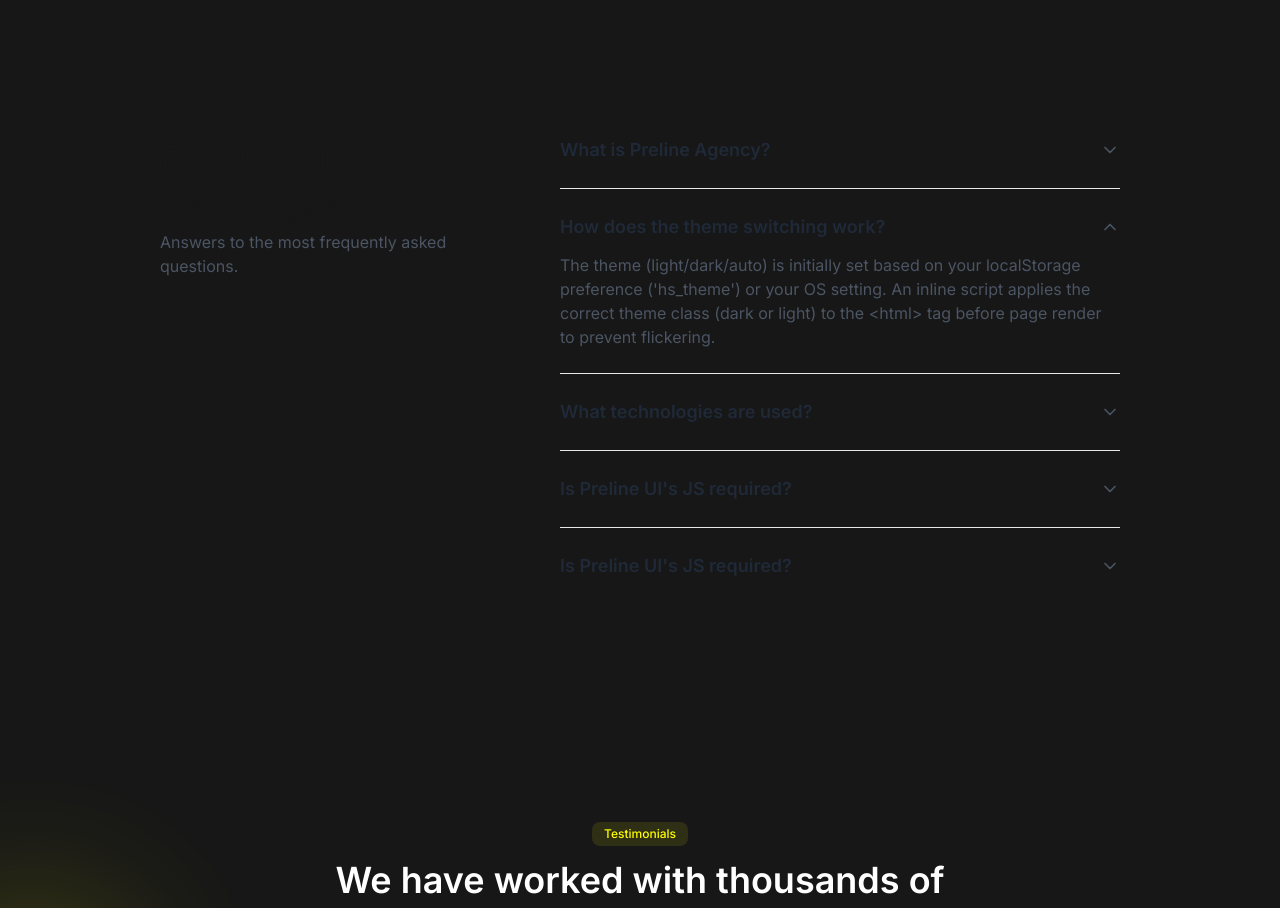
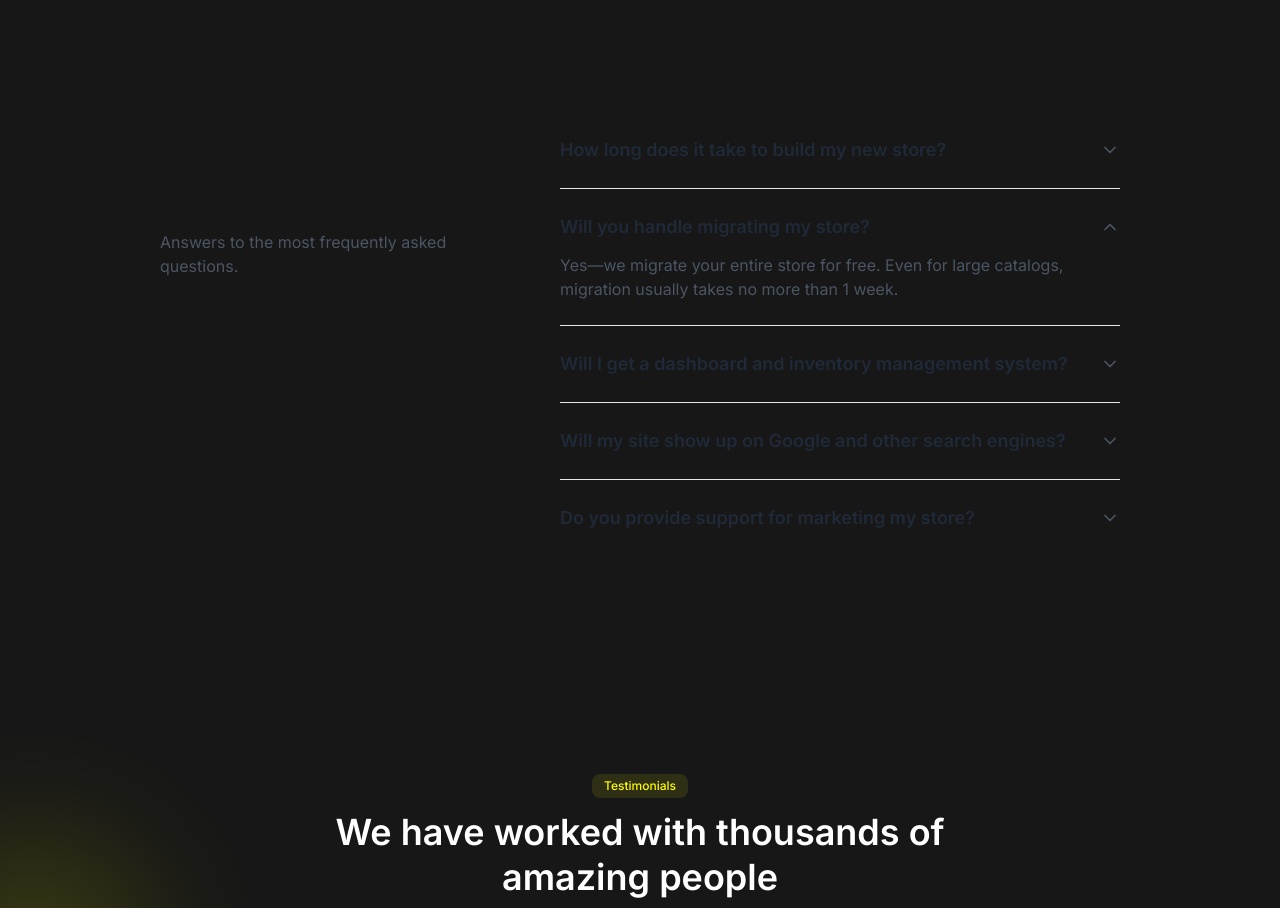
Before and after one commit to sabari245/zynex-final, a Next.js app: page / in a window 1280 px wide. Shown: the part 4260-5168 px from the top of the page. Built offline with nearby package versions, Linux system fonts and the light colour scheme.

Commit message:
updated the faq section

```diff
--- a/components/FAQAccordion.tsx
+++ b/components/FAQAccordion.tsx
@@ -17,33 +17,33 @@
 const faqItemsData: AccordionItemProps[] = [
   {
     id: 1,
-    question: "What is Preline Agency?",
+    question: "How long does it take to build my new store?",
     answer:
-      "Preline Agency is a creative hub specializing in transforming conceptual visions into tangible realities through design, artistry, and technological innovation. We focus on web design and development for agencies and studios.",
+      "For a typical store, we need about 2 to 2½ months. That time lets us learn your market, design a great layout, write clear product descriptions, migrate your items, and launch your site smoothly.",
   },
   {
     id: 2,
-    question: "How does the theme switching work?",
-    answer: "The theme (light/dark/auto) is initially set based on your localStorage preference ('hs_theme') or your OS setting. An inline script applies the correct theme class (dark or light) to the <html> tag before page render to prevent flickering.",
+    question: "Will you handle migrating my store?",
+    answer: "Yes—we migrate your entire store for free. Even for large catalogs, migration usually takes no more than 1 week.",
     defaultOpen: true, // This one will be open initially
   },
   {
     id: 3,
-    question: "What technologies are used?",
+    question: "Will I get a dashboard and inventory management system?",
     answer:
-      "This template is built with Next.js (App Router), React, Tailwind CSS, and utilizes the Preline UI component library for styling and base attributes.",
+      "Absolutely. Every custom store includes a dedicated dashboard with features like user-account management, inventory tracking, location settings, item creation, POS integration, and more.",
   },
   {
     id: 4,
-    question: "Is Preline UI's JS required?",
+    question: "Will my site show up on Google and other search engines?",
     answer:
-      "While Preline UI's CSS/classes are used for styling, the open/close logic in this component is now managed by React's useState for reliable interactivity within the Next.js app.",
+      "Yes. Our SEO and copywriting experts make sure your site loads quickly and follows best practices so it's indexed easily. That means customers can find you when they search online.",
   },
   {
     id: 5,
-    question: "Is Preline UI's JS required?",
+    question: "Do you provide support for marketing my store?",
     answer:
-      "While Preline UI's CSS/classes are used for styling, the open/close logic in this component is now managed by React's useState for reliable interactivity within the Next.js app.",
+      "Yes. We offer marketing support across platforms like Meta (Facebook & Instagram) and Google to help you reach more customers and grow your sales.",
   },
 ];
 
```
